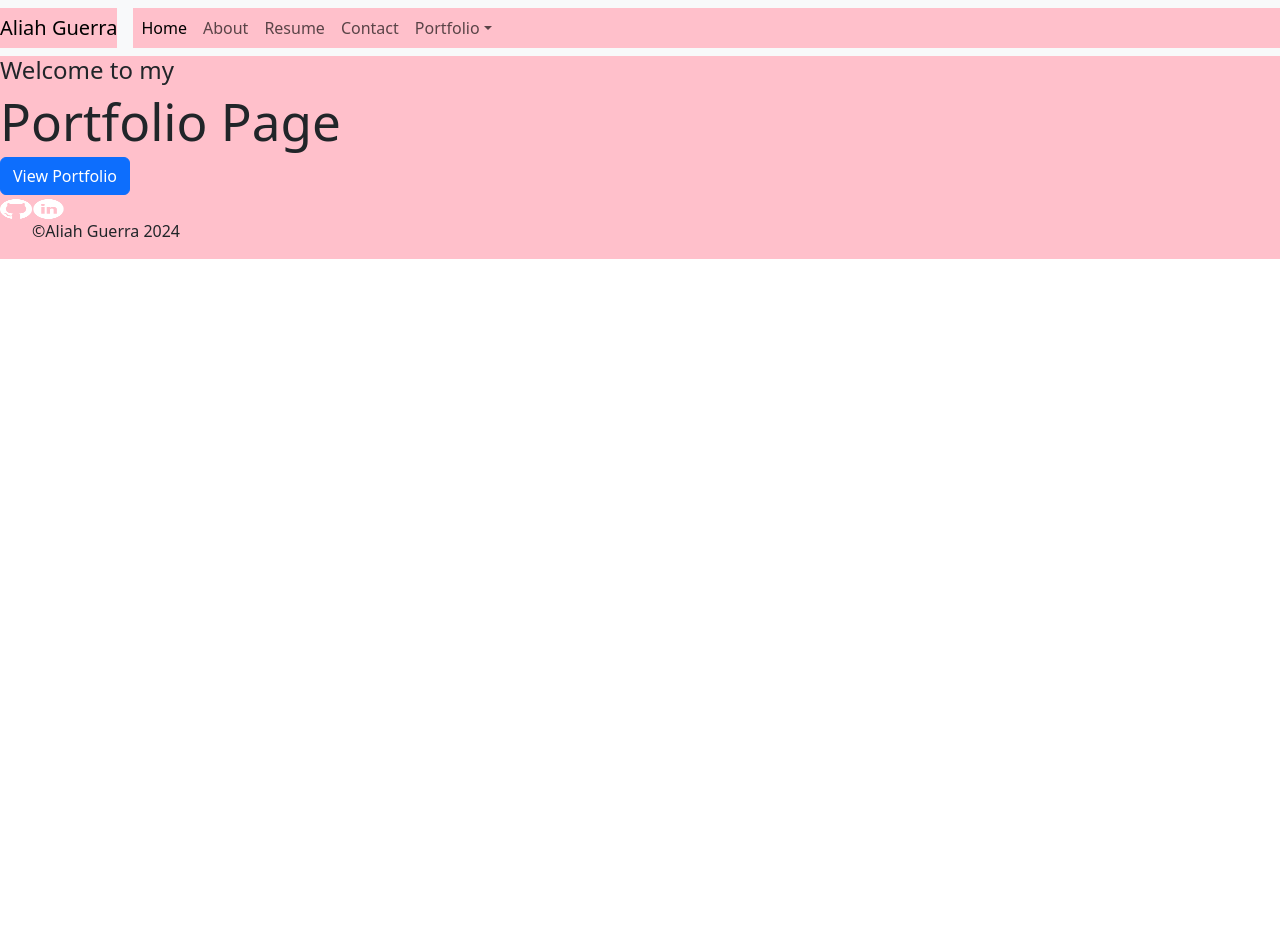
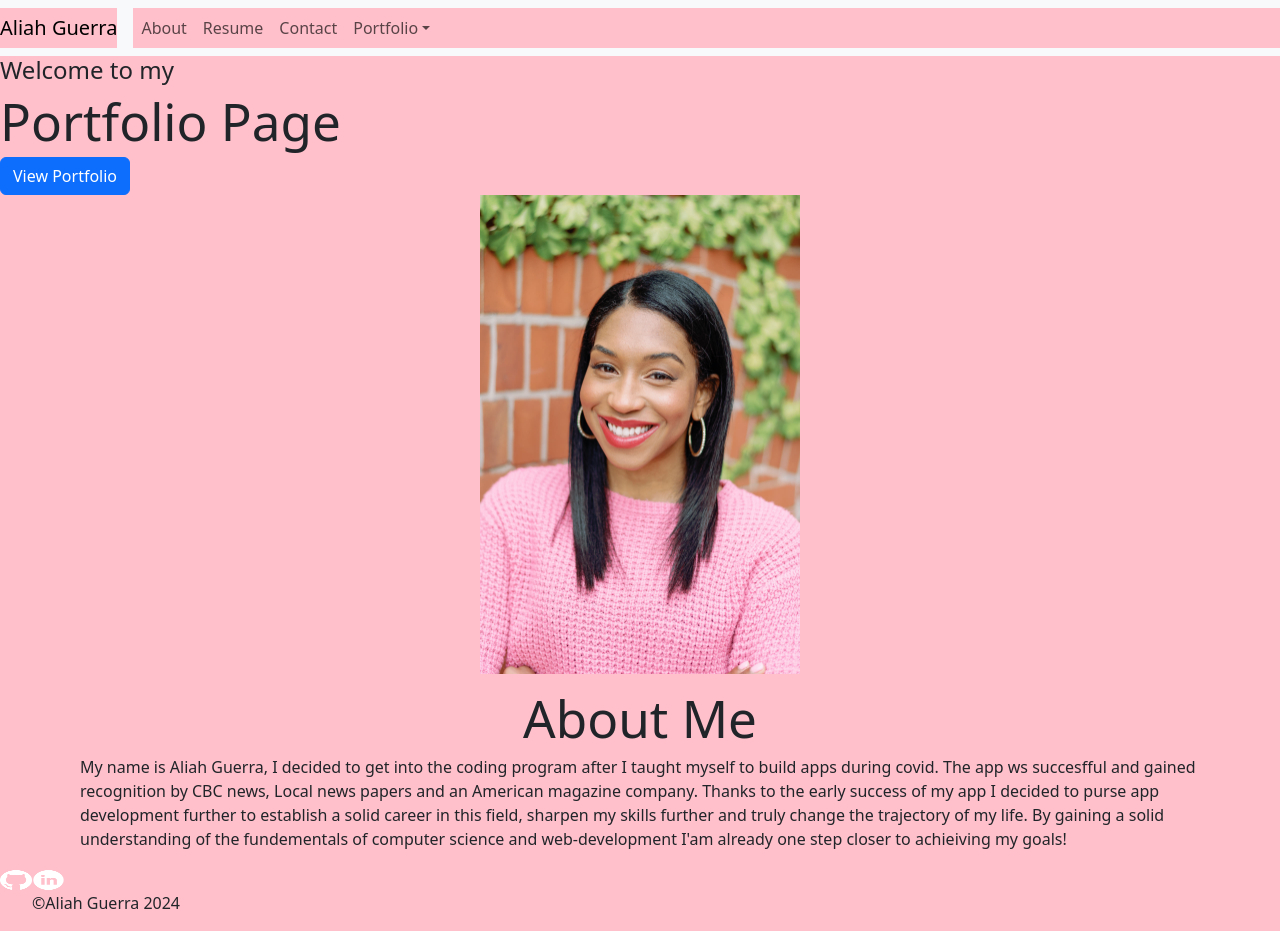
Before and after one commit to AliahG97/Portfolio-Page, a React (Vite) app in the folder Porfolio-Page/: page / in a window 1280 px wide. Before the commit the page ends 800 px from the top, so only its background shows below. Built offline with nearby package versions, Linux system fonts and the light colour scheme.

Commit message:
image added

```diff
--- a/Porfolio-Page/src/App.jsx
+++ b/Porfolio-Page/src/App.jsx
@@ -1,6 +1,6 @@
 import React, { useState } from "react";
 import Header from "./components/Header";
-// import Nav from "./components/Nav";
+import About from "./components/About";
 import Footer from "./components/Footer";
 // import Aliah from "../assets/Images/Aliah.jpg"
 function App() {
@@ -44,6 +44,8 @@ function App() {
 
    </main>
    <button type="button" class="btn btn-primary">View Portfolio</button>
+
+   <About/>
    <Footer/>
     </>
   );
--- /dev/null
+++ b/Porfolio-Page/src/components/About.jsx
@@ -0,0 +1,33 @@
+//Imports
+import React from "react";
+
+import Aliah from "../assets/Images/Aliah.jpg";
+
+
+// Function that renders the about page & exports
+export default function About() {
+  return (
+
+    <div
+
+
+
+      className="About"
+      >
+
+    <div className="img-container">
+      <img src={Aliah} alt="Aliah"/>
+    </div>
+      <div className="About-text">
+        <h1 id="about-me-title">About Me</h1>
+        <p> My name is Aliah Guerra, I decided to get into the coding program after I taught myself to build apps during covid.
+        The app ws succesfful and gained recognition by CBC news, Local news papers and an American magazine company.
+        Thanks to the early success of my app I decided to purse app development further to establish a solid career in this field,
+        sharpen my skills further and truly change the trajectory of my life.
+        By gaining a solid understanding of the fundementals of computer science and web-development I'am already one step closer to achieiving my goals!
+        </p>
+      </div>
+    </div>
+
+  );
+}
--- a/Porfolio-Page/src/components/Header.jsx
+++ b/Porfolio-Page/src/components/Header.jsx
@@ -11,9 +11,6 @@ export default function Header(props) {
         </button>
         <div className="collapse navbar-collapse" id="navbarSupportedContent">
           <ul className="navbar-nav me-auto mb-2 mb-lg-0">
-            <li className="nav-item">
-              <a className="nav-link active" aria-current="page" href="#">Home</a>
-            </li>
             <li className="nav-item">
               <a className="nav-link" href="#">About</a>
             </li>
--- a/Porfolio-Page/src/index.css
+++ b/Porfolio-Page/src/index.css
@@ -70,6 +70,27 @@ img.logo{
   width:2.5vw;
   height:2.5vh;
 }
+.img-container img{
+  width:100%;
+
+}
+.img-container{
+  max-width:20rem;
+  min-width:10rem;
+}
+.About{
+  display:flex;
+  justify-content: center;
+  flex-wrap: wrap;
+  gap: 1rem;
+}
+.About-text{
+  display:flex;
+  flex-direction: column;
+  align-items: center;
+  max-width:70rem;
+  min-width:35rem;
+}
 .footerLinks{
 display: flex;
 flex-direction: row;
```
